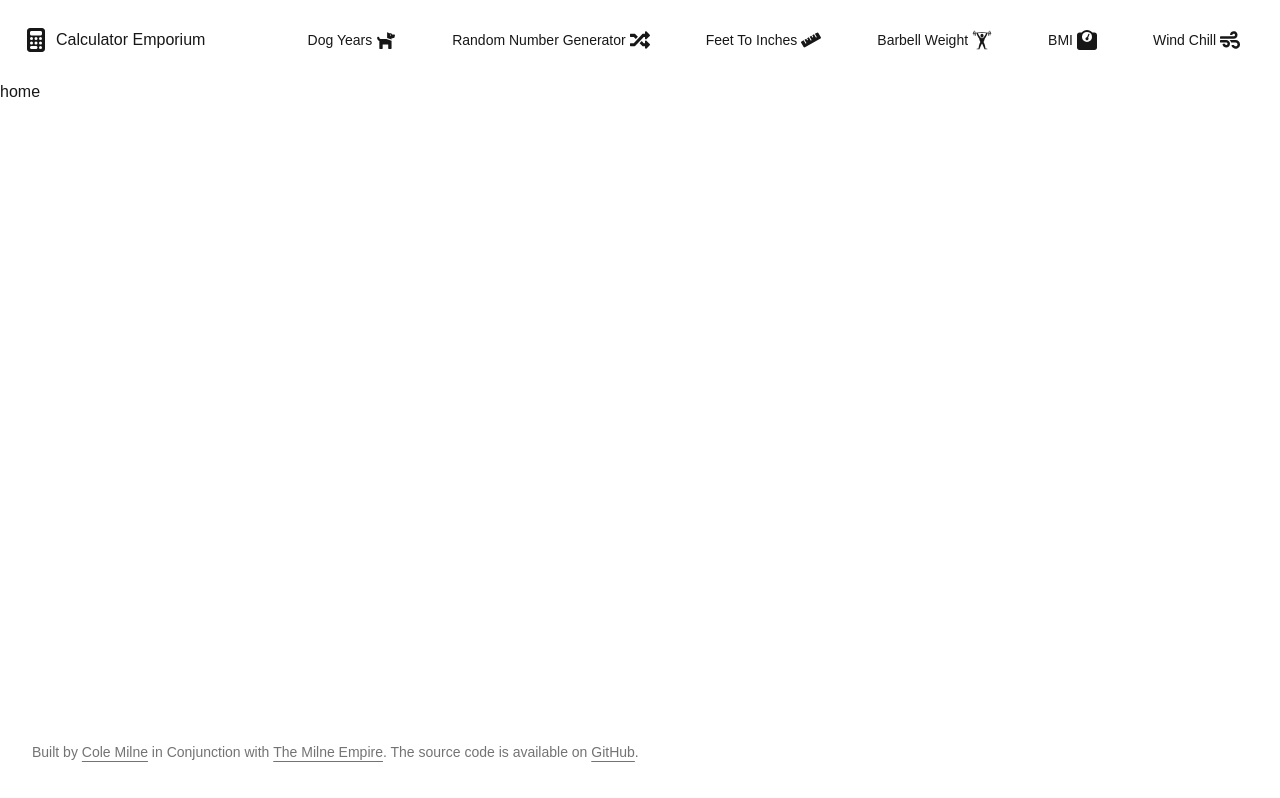
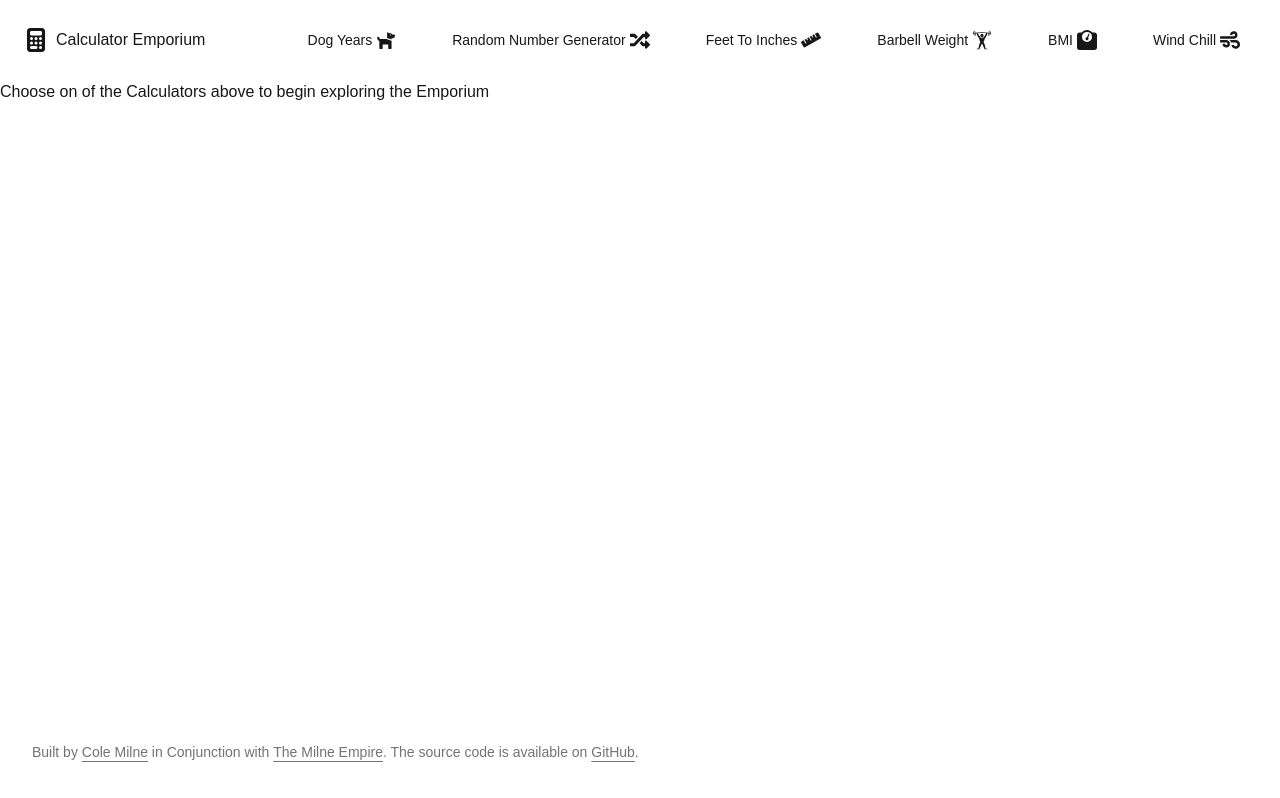
Before and after one commit to colemilne54/Calculator-Emporium, a Next.js app: page / in a window 1280 px wide. Built offline with nearby package versions, Linux system fonts and the light colour scheme.

Commit message:
home page

```diff
--- a/src/app/page.tsx
+++ b/src/app/page.tsx
@@ -1,7 +1,11 @@
-import Image from "next/image";
+import Image from 'next/image';
 
 export default function Home() {
-  return (
-    <h1>home</h1>
-  );
+   return (
+      <div className="flex">
+         <p>
+            Choose on of the Calculators above to begin exploring the Emporium
+         </p>
+      </div>
+   );
 }
```
